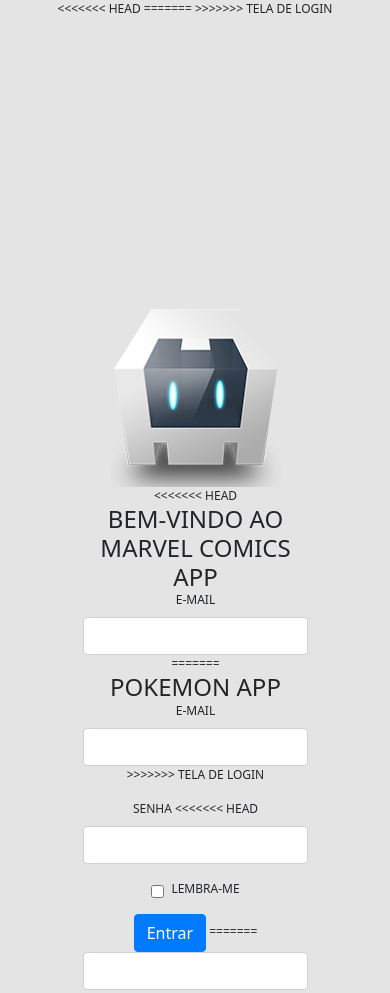
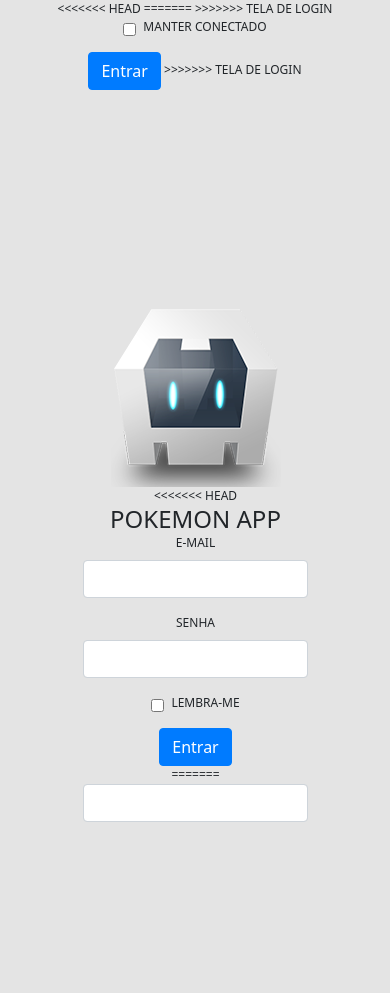
Before and after one commit to gustavocorreia/fiap-17mob-project, a website: page www/index.html in a window 390 px wide. Shown: the top 993 px of the page. After the commit the page ends 844 px from the top, so only its background shows below. Drawn offline with Linux system fonts and the light colour scheme; some packages are replaced by stand-ins of ours.

Commit message:
Tela de Login

```diff
--- a/www/index.html
+++ b/www/index.html
@@ -44,26 +44,17 @@
         <div class="app">
 <<<<<<< HEAD
 
-            <form action="">
 
-                <h1>Bem-vindo ao Marvel Comics APP</h1>
-
-                <div class="form-group">
-                    <label id="lblEmail" for="txtEmail" class="">E-mail</label>
-                    <input type="email" id="txtEmail" class="form-control">
-=======
             <h1>Pokemon APP</h1>
 
             <form>
                 <div class="form-group">
                     <label id="lblEmail" for="txtEmail">E-mail</label>
                     <input type="email" class="form-control" id="txtEmail" required/>
->>>>>>> Tela de Login
                 </div>
 
                 <div class="form-group">
                     <label id="lblSenha" for="txtSenha">Senha</label>
-<<<<<<< HEAD
                     <input type="password" class="form-control" id="txtSenha">
                 </div>
 
```
